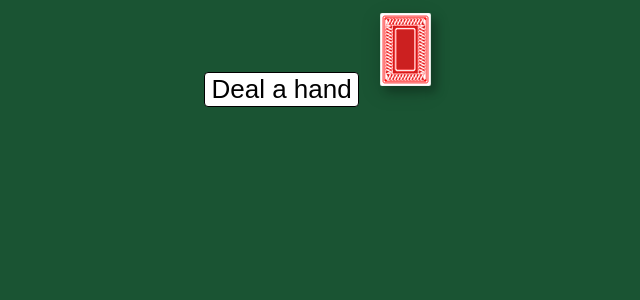
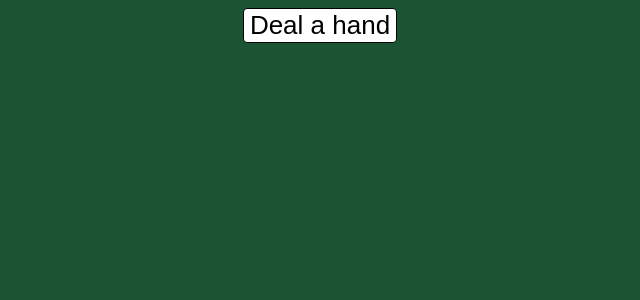
Before and after one commit to rohitchouhan07/deal-a-hand, a React (Create React App) app: page / in a window 1280 px wide. Shown: the top 300 px of the page, without its empty margins (320-960 px from the left). Built offline with nearby package versions, Linux system fonts and the light colour scheme.

Commit message:
part 2 complete: good working config

```diff
--- a/src/components/Card/Card.css
+++ b/src/components/Card/Card.css
@@ -1,5 +1,5 @@
 img {
-  max-width: 4%;
+  max-width: 8%;
   height: auto;
   margin: 1%;
   box-shadow: 6px 6px 8px 0 rgba(0, 0, 0, 0.2), 0 6px 20px 0 rgba(0, 0, 0, 0.19);
--- a/src/components/Hands/Hands.tsx
+++ b/src/components/Hands/Hands.tsx
@@ -40,7 +40,7 @@ export default function Hands() {
       }
 
       setCardList(newList);
-      setHandList(handList.concat(<Hand className="animated" key={newList.length} fiveCards={fiveCards} />));
+      setHandList(handList.concat(<Hand className="animated-ul" key={newList.length} fiveCards={fiveCards} />));
     }
     else {
       alert("No more cards left");
@@ -49,9 +49,10 @@ export default function Hands() {
 
   return (
     <div className="center-align">
-    <Button className="button1" onClick={dealHand}>Deal a hand</Button>
-    <img src="/images/red.svg" alt="back"/>
-      {handList}
+      <Button className="button1" onClick={dealHand}>Deal a hand</Button>
+      <div className="flex-container">
+        {handList}
+      </div>
     </div>
   );
 }
--- a/src/components/Table/Table.css
+++ b/src/components/Table/Table.css
@@ -13,11 +13,12 @@ li {
   }
 }
 
-ul {
+.animated-ul {
+  animation: fadeIn 0.7s ease;
+  display: inline-block;
+  block-size: fit-content;
   list-style-type: none;
   padding: 0;
+  width: 50%;
+  margin: 0;
 }
-
-.animated {
-  animation :fadeIn 0.7s ease;
-}
--- a/src/index.css
+++ b/src/index.css
@@ -1,5 +1,6 @@
 body {
   margin: 0;
+  padding: 0;
   font-family: -apple-system, BlinkMacSystemFont, 'Segoe UI', 'Roboto', 'Oxygen',
     'Ubuntu', 'Cantarell', 'Fira Sans', 'Droid Sans', 'Helvetica Neue',
     sans-serif;
@@ -14,6 +15,13 @@ code {
 }
 
 .center-align {
-  width: 100%;
   text-align: center;
 }
+
+.flex-container {
+  display: flex;
+  min-width: 100%;
+  flex-flow: row wrap;
+  align-items: flex-start;
+  max-width: 100%;
+}
```
